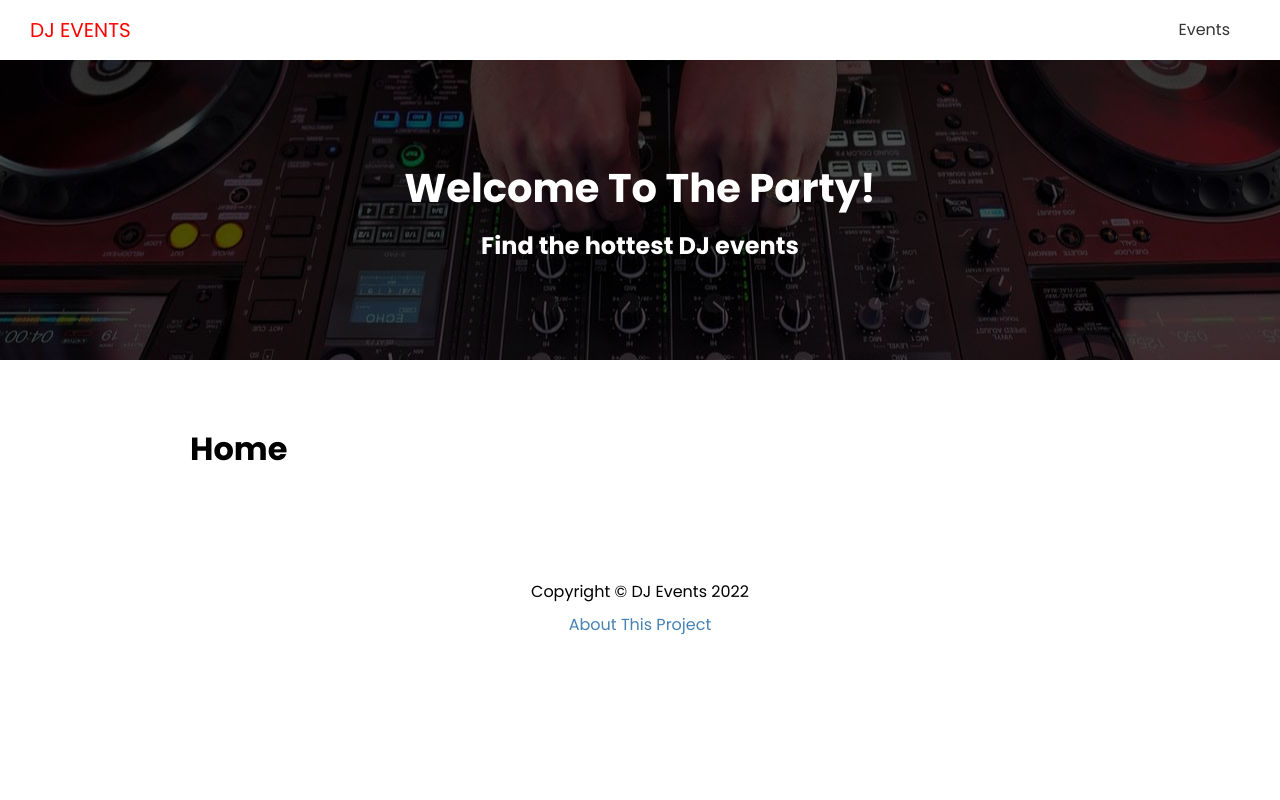
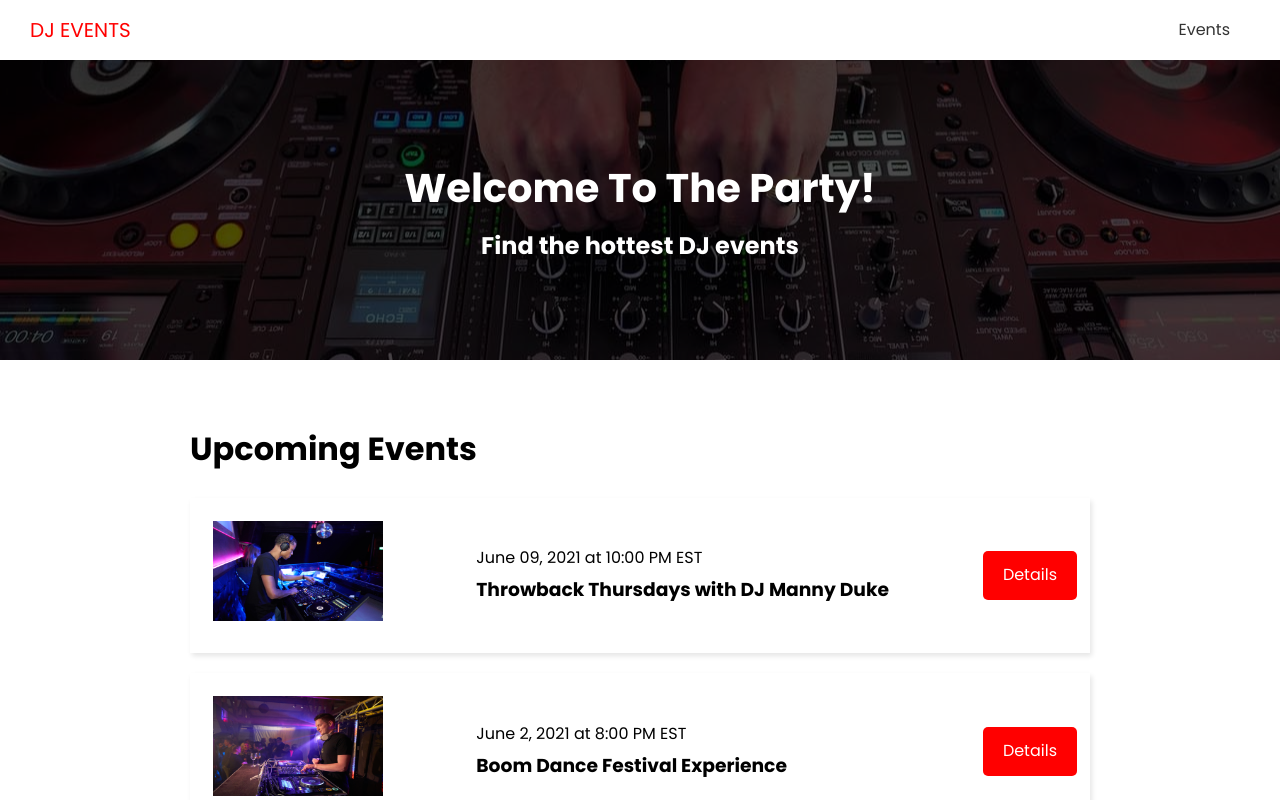
Before and after one commit to cisu/next_strapi_blog_front-end, a Next.js app: page / in a window 1280 px wide. Shown: the top 800 px of the page. Built offline with nearby package versions, Linux system fonts and the light colour scheme; no server answers.

Commit message:
Displaying Events

```diff
--- /dev/null
+++ b/components/EventItem.jsx
@@ -0,0 +1,34 @@
+import Link from 'next/link';
+import Image from 'next/image';
+import styles from '@styles/EventItem.module.css'
+
+
+const EventItem = ({evt}) => {
+  return (
+    <div className={styles.event}>
+        <div className={styles.img}>
+            <Image
+                src={evt?.image ? evt?.image : '/images/event-default.png'}
+                width={170}
+                height={100}
+            />
+        </div>
+
+        <div className={styles.info}>
+            <span>
+                {evt.date} at {evt.time}
+            </span>
+            <h3>{evt.name}</h3>
+        </div>
+
+        <div className={styles.link}>
+            <Link href={`/events/${evt.slug}`}>
+                <a className="btn">Details</a>
+            </Link>
+        </div>
+
+    </div>
+  )
+}
+
+export default EventItem
--- /dev/null
+++ b/config/index.js
@@ -0,0 +1 @@
+export const API_URL = process.env.NEXT_PUBLIC_API_URL || 'http://localhost:3000'
--- a/jsconfig.json
+++ b/jsconfig.json
@@ -3,7 +3,8 @@
         "baseUrl": ".",
         "paths": {
             "@components/*": ["components/*"],
-            "@styles/*": ["styles/*"]
+            "@styles/*": ["styles/*"],
+            "@config/*": ["config/*"]
         }
     }
 }
--- a/pages/index.js
+++ b/pages/index.js
@@ -1,18 +1,33 @@
-import Head from 'next/head'
-import Image from 'next/image'
-import Layout from '@components/Layout'
+import Link from 'next/link';
+import Layout from "@components/Layout";
+import EventItem from "@components/EventItem";
+import { API_URL } from "@config/index";
+
+export default function Home({ events }) {
+  return (
+    <Layout>
+      <h1>Upcoming Events</h1>
+      {events.events.length === 0 && <h3>No events to Show</h3>}
+
+      {events?.events?.slice(0,3)?.map((evt) => (
+        <EventItem key={evt.id} evt={evt}/>
+      ))}
 
 
-export default function Home() {
-  return (
-    <Layout>
+      {events?.events?.length > 0 && (<Link href='/events'>
+        <a className='btn-secondary'>View All</a>
+      </Link>)}
+    </Layout>
+  );
+}
 
-      {/* <Head>
-        <title>DJ Events</title>
-        <meta name='description' content='welcame to DJ evetns'/>
-      </Head> */}
+export async function getStaticProps() {
+  const res = await fetch(`${API_URL}/api/events`);
 
-      <h1>Home</h1>
-    </Layout>
-  )
+  const events = await res.json();
+
+  return {
+    props: { events },
+    revalidate: 30,
+  };
 }
--- /dev/null
+++ b/styles/EventItem.module.css
@@ -0,0 +1,28 @@
+.event {
+    display: flex;
+    justify-content: space-between;
+    align-items: center;
+    margin: 20px 0;
+    padding: 13px;
+    box-shadow: 2px 3px 5px rgba(0, 0, 0, 0.1);
+  }
+
+  .img {
+    flex: 1;
+    margin: 10px;
+  }
+
+  .info {
+    flex: 2;
+  }
+
+  @media (max-width: 600px) {
+    .event {
+      flex-direction: column;
+      text-align: center;
+    }
+
+    .info {
+      margin-bottom: 20px;
+    }
+  }
```
Also changed, not shown: pages/events/index.js (+23 -6 lines).
